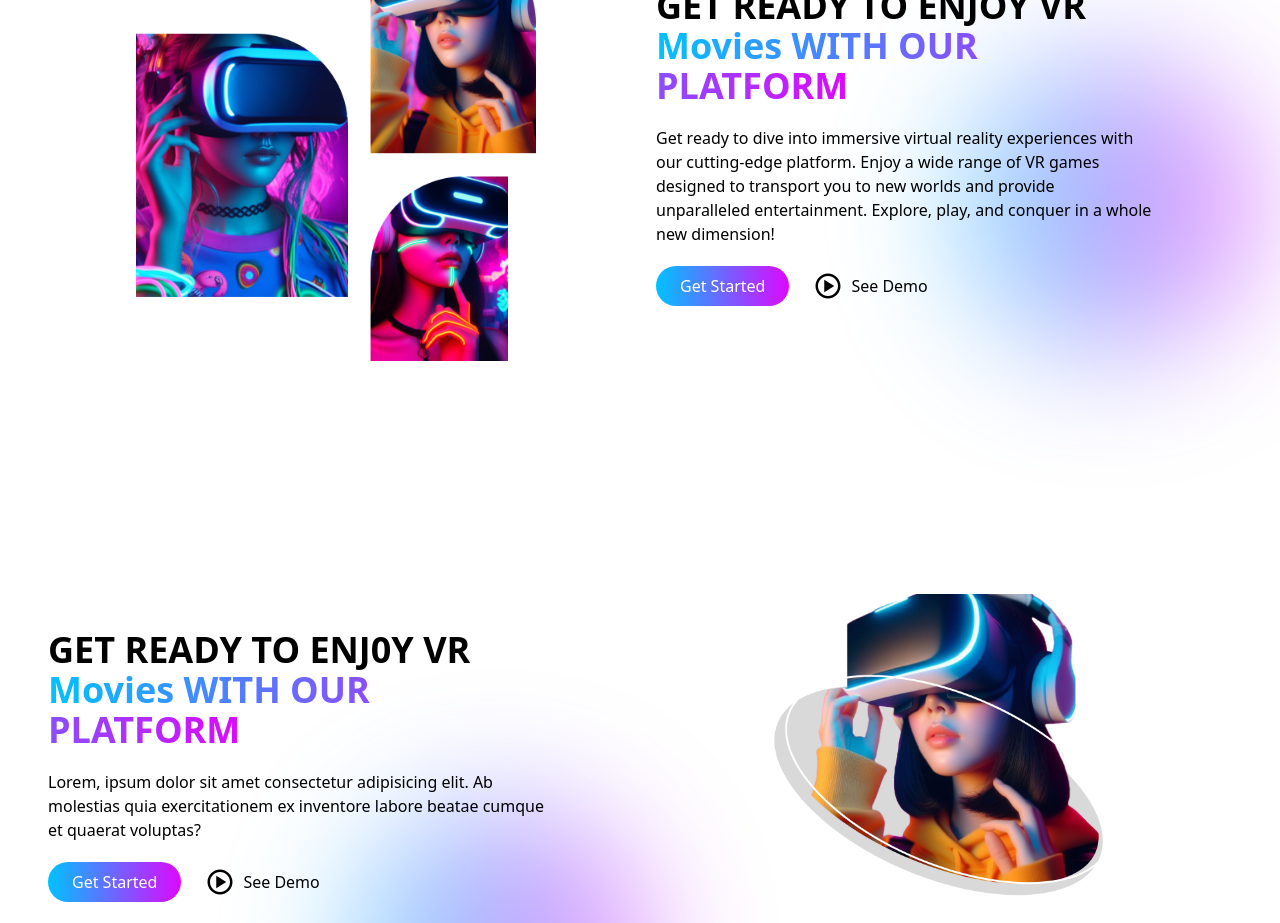
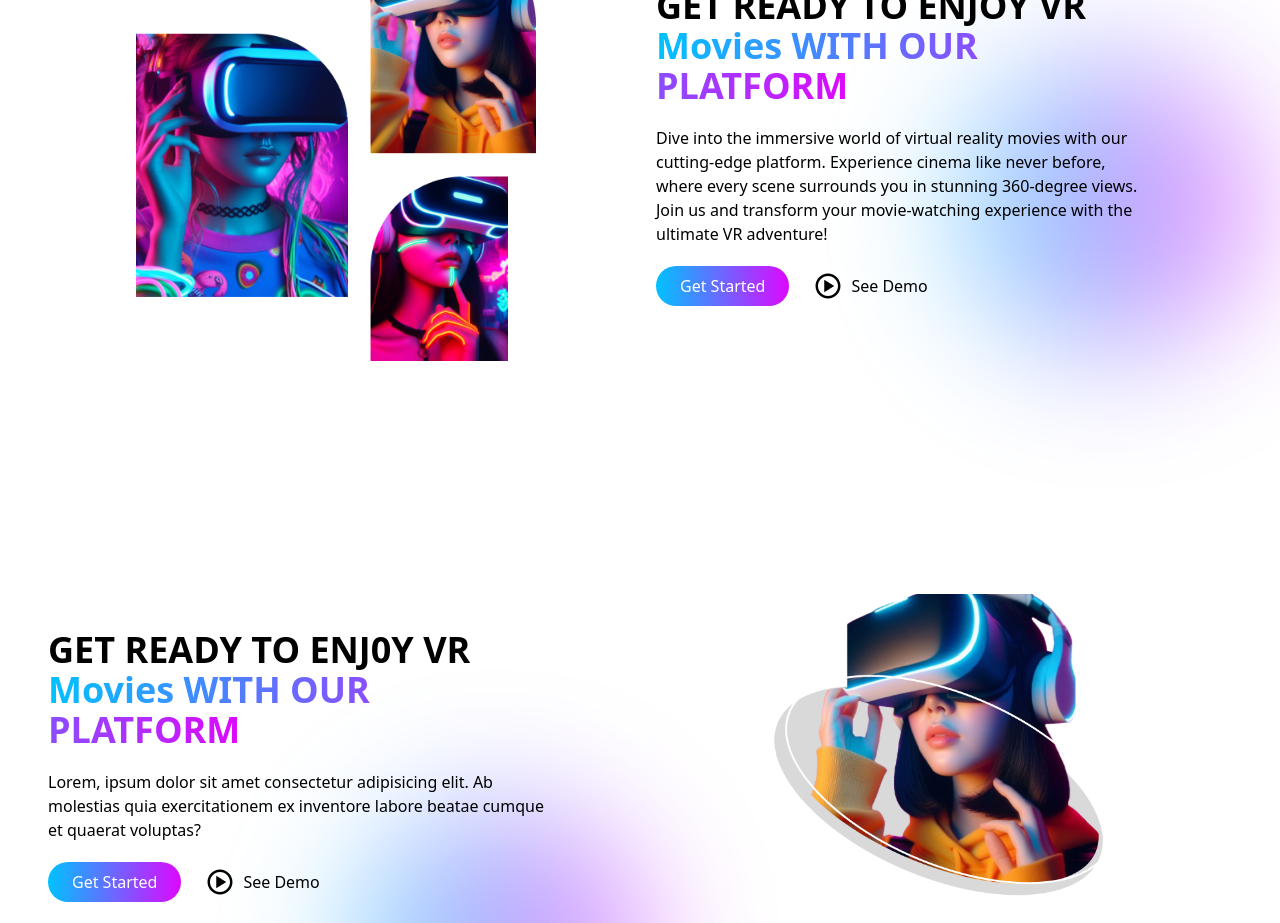
Before and after one commit to viv756/vrworld-web, a React (Vite) app: page / in a window 1280 px wide. Shown: the part 1120-2043 px from the top of the page. Built offline with nearby package versions, Linux system fonts and the light colour scheme.

Commit message:
content changed

```diff
--- a/src/components/Banner/Banner.jsx
+++ b/src/components/Banner/Banner.jsx
@@ -24,11 +24,11 @@ const Banner = ({ togglePlay }) => {
                 </span>
               </h1>
               <p data-aos="fade-up" data-aos-delay="500">
-                Get ready to dive into immersive virtual reality experiences
-                with our cutting-edge platform. Enjoy a wide range of VR games
-                designed to transport you to new worlds and provide unparalleled
-                entertainment. Explore, play, and conquer in a whole new
-                dimension!
+                Dive into the immersive world of virtual reality movies with our
+                cutting-edge platform. Experience cinema like never before,
+                where every scene surrounds you in stunning 360-degree views.
+                Join us and transform your movie-watching experience with the
+                ultimate VR adventure!
               </p>
               <div className="flex gap-6">
                 <button
```
